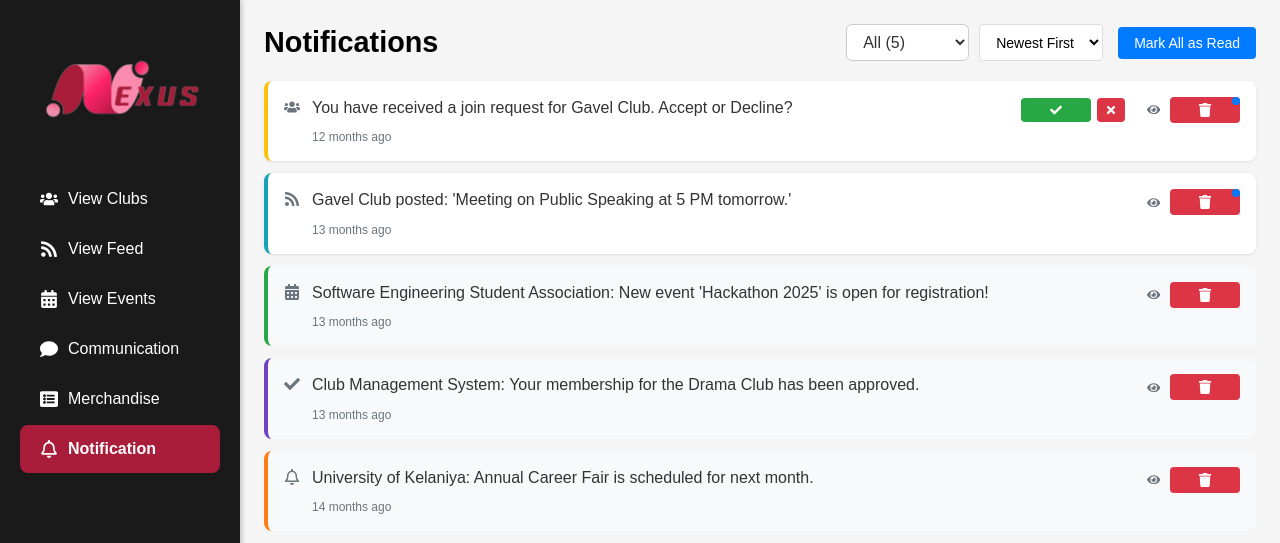
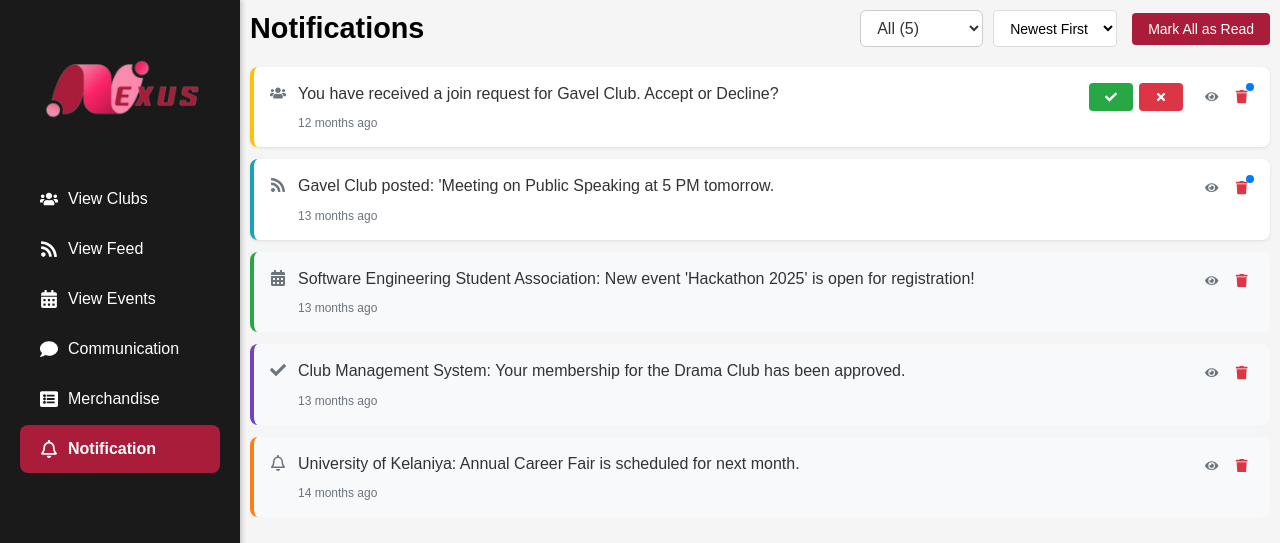
Before and after one commit to krypton-nexus/frontend, a React (Create React App) app: page /notification in a window 1280 px wide. Shown: the top 543 px of the page. Built offline with nearby package versions, Linux system fonts and the light colour scheme; no server answers; sample sign-in values are in the browser's storage.

Commit message:
Updated some styles

```diff
--- a/src/CSS/AddEvent.css
+++ b/src/CSS/AddEvent.css
@@ -189,6 +189,11 @@ thead {
   color: white;
 }
 
+thead:hover {
+  background-color: #a91d3a;
+  color: #fff;
+}
+
 th,
 td {
   padding: 12px;
@@ -197,9 +202,9 @@ td {
   border-bottom: 1px solid #ddd;
 }
 
-tr:hover {
+/* tr:hover {
   background: #f5f5f5;
-}
+} */
 
 .event-menu-container {
   position: absolute;
--- a/src/CSS/Notification.css
+++ b/src/CSS/Notification.css
@@ -1,4 +1,3 @@
-/* Enhanced Notification Styles */
 .notifications-header {
   display: flex;
   justify-content: space-between;
@@ -7,10 +6,11 @@
   flex-wrap: wrap;
   gap: 15px;
 }
-.notification_title{
+.notification_title {
   color: black !important;
   font-size: 30px;
 }
+
 .notifications-actions {
   display: flex;
   align-items: center;
@@ -40,7 +40,8 @@
 }
 
 .mark-all-read-btn {
-  background-color: #007bff;
+  /* background-color: #007bff; */
+  background-color: #a91d3a;
   color: white;
   border: none;
   padding: 8px 16px;
@@ -87,12 +88,13 @@
 
 .notification-card.unread {
   background-color: #fff;
+  /* background-color: #ede9fe; */
   border-left-color: #007bff;
   box-shadow: 0 1px 3px rgba(0, 0, 0, 0.1);
 }
 
 .notification-card.unread::before {
-  content: '';
+  content: "";
   position: absolute;
   top: 16px;
   right: 16px;
@@ -170,7 +172,7 @@
   margin-right: 8px;
 }
 
-.accept-btn,
+.notification-accept-btn,
 .decline-btn {
   padding: 6px 8px;
   border: none;
@@ -181,14 +183,16 @@
   display: flex;
   align-items: center;
   justify-content: center;
+  /* width: 70px; */
+  padding: 8px 16px;
 }
 
-.accept-btn {
+.notification-accept-btn {
   background-color: #28a745;
   color: white;
 }
 
-.accept-btn:hover {
+.notification-accept-btn:hover {
   background-color: #218838;
 }
 
@@ -207,9 +211,21 @@
   gap: 4px;
 }
 
+.notification-delete-btn {
+  background: none;
+  border: none;
+  padding: 6px;
+  border-radius: 4px;
+  cursor: pointer;
+  color: #dc3545;
+  transition: all 0.2s;
+  display: flex;
+  align-items: center;
+  justify-content: center;
+}
+
 .mark-read-btn,
-.mark-unread-btn,
-.delete-btn {
+.mark-unread-btn {
   background: none;
   border: none;
   padding: 6px;
@@ -228,7 +244,7 @@
   color: white;
 }
 
-.delete-btn:hover {
+.notification-delete-btn:hover {
   background-color: #dc3545;
   color: white;
 }
@@ -317,7 +333,7 @@
     flex: 1;
   }
 
-  .accept-btn,
+  .notification-accept-btn,
   .decline-btn {
     flex: 1;
     padding: 8px;
--- a/src/CSS/ViewEvents.css
+++ b/src/CSS/ViewEvents.css
@@ -202,17 +202,18 @@ html {
 .trending-events {
   min-width: 60%;
   width: 60%;
-  background: #9f9a9b;
+  /* background: #9f9a9b; */
   padding: 20px;
   border-radius: 15px;
   align-items: center;
   justify-content: center;
-  box-shadow: 4px 0 10px rgba(0, 0, 0, 0.1);
+  /* box-shadow: 4px 0 10px rgba(0, 0, 0, 0.1); */
 }
 
 .trending-my-events h2 {
   text-align: center;
   font-size: 1.5rem;
+  color: #a91d3a;
 }
 
 .trending-image {
--- a/src/CSS/ViewFeed.css
+++ b/src/CSS/ViewFeed.css
@@ -1,6 +1,3 @@
-/* ViewFeed.css */
-
-/* Overall container with sidebar + content */
 .view-feed-container {
   display: flex;
   min-height: 100vh;
@@ -8,8 +5,7 @@
   overflow-x: hidden;
 }
 
-/* Main content area (to the right of Sidebar) */
-.main-content {
+.feed-main-content {
   flex: 1;
   display: flex;
   flex-direction: column;
--- a/src/Components/AdminSidebar.jsx
+++ b/src/Components/AdminSidebar.jsx
@@ -16,7 +16,6 @@ import "../CSS/SideBar.css";
 import { Skeleton } from "@mui/material";
 import { height } from "@mui/system";
 import NotificationPopup from "./NotificationPopup";
-
 
 const BASE_URL = process.env.REACT_APP_BASE_URL;
 
@@ -183,19 +182,17 @@ const AdminSidebar = () => {
           {menuItems.map(({ path, label, icon }) => (
             <li
               key={label}
-              className={location.pathname === path ? "active" : ""}
-            >
+              className={location.pathname === path ? "active" : ""}>
               <Link to={path}>
                 {icon} {label}
               </Link>
             </li>
           ))}
-          <li>
+          <li className={showNotifications ? "active" : ""}>
             <div
               className="notifications"
               onClick={fetchNotificationsOnBell}
-              style={{ cursor: "pointer" }}
-            >
+              style={{ cursor: "pointer" }}>
               <FaRegBell /> Notification{" "}
               <span className="badge">{unreadCount}</span>
             </div>
@@ -218,7 +215,9 @@ const AdminSidebar = () => {
               right: 0,
               bottom: 0,
               zIndex: 99998,
-              backgroundColor: "transparent",
+              // backgroundColor: "transparent",
+              backgroundColor: "rgba(0, 0, 0, 0.5)", // dark transparent
+              zIndex: 999,
             }}
           />
           {notifLoading ? (
--- a/src/Components/NotificationPopup.jsx
+++ b/src/Components/NotificationPopup.jsx
@@ -19,17 +19,18 @@ const NotificationPopup = ({
 
   const popupPositionStyle = {
     position: "fixed",
-    top: "60px",
-    left: "400px",
+    top: "100px",
+    left: "500px",
+    // alignItems: "center",
     zIndex: 99999,
     backgroundColor: "#fff",
     color: "#000",
     boxShadow: "0 2px 8px rgba(0,0,0,0.25)",
-    width: "340px",
+    width: "400px",
     borderRadius: "10px",
     display: "flex",
     flexDirection: "column",
-    maxHeight: "420px",
+    maxHeight: "450px",
     minHeight: "200px",
   };
 
@@ -80,21 +81,22 @@ const NotificationPopup = ({
       <div
         className="notification-popup"
         style={popupPositionStyle}
-        onClick={(e) => e.stopPropagation()}
-      >
+        onClick={(e) => e.stopPropagation()}>
         {/* HEADER - Always visible */}
         <div style={headerStyle}>
           <span style={{ fontWeight: 600, fontSize: 16 }}>Notifications</span>
           <button
             onClick={onClose}
             style={{
-              background: "transparent",
+              // background: "transparent",
+              background: "none",
               border: "none",
-              fontSize: "22px",
+              color: "red",
+              fontSize: "28px",
+              fontWeight: "200",
               cursor: "pointer",
             }}
-            aria-label="Close notifications"
-          >
+            aria-label="Close notifications">
             &times;
           </button>
         </div>
@@ -111,8 +113,7 @@ const NotificationPopup = ({
               cursor: "pointer",
               borderRadius: "3px",
               fontSize: "14px",
-            }}
-          >
+            }}>
             Mark All as Read
           </button>
           <div>
@@ -124,9 +125,9 @@ const NotificationPopup = ({
                 border: "none",
                 borderRadius: 4,
                 padding: "2px 8px",
+                color: "#000",
                 cursor: "pointer",
-              }}
-            >
+              }}>
               All
             </button>
             <button
@@ -138,8 +139,7 @@ const NotificationPopup = ({
                 borderRadius: 4,
                 padding: "2px 8px",
                 cursor: "pointer",
-              }}
-            >
+              }}>
               Unread
             </button>
             <button
@@ -151,8 +151,7 @@ const NotificationPopup = ({
                 borderRadius: 4,
                 padding: "2px 8px",
                 cursor: "pointer",
-              }}
-            >
+              }}>
               Read
             </button>
           </div>
@@ -169,8 +168,7 @@ const NotificationPopup = ({
                     fontWeight: notif.is_read ? "normal" : "bold",
                     padding: "10px 0 10px 0",
                     borderBottom: "1px solid #f2f2f2",
-                  }}
-                >
+                  }}>
                   <div>{notif.notification}</div>
                   <div style={{ fontSize: "0.8em", color: "#666" }}>
                     {notif.formattedDate}
--- a/src/Pages/Notification.jsx
+++ b/src/Pages/Notification.jsx
@@ -42,7 +42,7 @@ const Notification = () => {
         {
           id: 2,
           message:
-            "Gavel Club posted: 'Meeting on Public Speaking at 5 PM tomorrow.'",
+            "Gavel Club posted: 'Meeting on Public Speaking at 5 PM tomorrow.",
           time: "2024-06-01T15:45:00Z",
           type: "post",
           read: false,
@@ -206,8 +206,7 @@ const Notification = () => {
                 <select
                   value={filter}
                   onChange={(e) => setFilter(e.target.value)}
-                  className="filter-select"
-                >
+                  className="filter-select">
                   <option value="all">All ({notifications.length})</option>
                   <option value="unread">Unread ({unreadCount})</option>
                   <option value="read">
@@ -217,8 +216,7 @@ const Notification = () => {
                 <select
                   value={sortBy}
                   onChange={(e) => setSortBy(e.target.value)}
-                  className="sort-select"
-                >
+                  className="sort-select">
                   <option value="newest">Newest First</option>
                   <option value="oldest">Oldest First</option>
                 </select>
@@ -248,8 +246,7 @@ const Notification = () => {
                   className={`notification-card ${
                     !notification.read ? "unread" : ""
                   } ${notification.type}`}
-                  key={notification.id}
-                >
+                  key={notification.id}>
                   <div className="notification-content">
                     <div className="notification-type-indicator">
                       {notification.type === "action" && <FaUsers />}
@@ -276,9 +273,8 @@ const Notification = () => {
                             onClick={() =>
                               handleJoinRequestAction(notification.id, "accept")
                             }
-                            className="accept-btn"
-                            title="Accept"
-                          >
+                            className="notification-accept-btn"
+                            title="Accept">
                             <FaCheck />
                           </button>
                           <button
@@ -289,8 +285,7 @@ const Notification = () => {
                               )
                             }
                             className="decline-btn"
-                            title="Decline"
-                          >
+                            title="Decline">
                             <FaTimes />
                           </button>
                         </div>
@@ -301,24 +296,21 @@ const Notification = () => {
                         <button
                           onClick={() => markAsUnread(notification.id)}
                           className="mark-unread-btn"
-                          title="Mark as unread"
-                        >
+                          title="Mark as unread">
                           <FaEye />
                         </button>
                       ) : (
                         <button
                           onClick={() => markAsRead(notification.id)}
                           className="mark-read-btn"
-                          title="Mark as read"
-                        >
+                          title="Mark as read">
                           <FaEye />
                         </button>
                       )}
                       <button
                         onClick={() => deleteNotification(notification.id)}
-                        className="delete-btn"
-                        title="Delete notification"
-                      >
+                        className="notification-delete-btn"
+                        title="Delete notification">
                         <FaTrash />
                       </button>
                     </div>
--- a/src/Pages/ViewFeed.jsx
+++ b/src/Pages/ViewFeed.jsx
@@ -147,7 +147,7 @@ const ViewFeed = () => {
     return (
       <div className="view-feed-container">
         <Sidebar />
-        <main className="main-content">
+        <main className="feed-main-content">
           <div className="feed-header">
             <h2 className="feed-title">Feed</h2>
             <div className="feed-controls">
@@ -188,8 +188,7 @@ const ViewFeed = () => {
             <select
               value={filter}
               onChange={(e) => setFilter(e.target.value)}
-              className="filter-select"
-            >
+              className="filter-select">
               <option value="all">All Types</option>
               <option value="club">Club Posts</option>
               <option value="announcement">Announcements</option>
@@ -200,8 +199,7 @@ const ViewFeed = () => {
               onClick={() =>
                 setSortBy((prev) => (prev === "newest" ? "oldest" : "newest"))
               }
-              className="sort-button"
-            >
+              className="sort-button">
               {sortBy === "newest" ? (
                 <>
                   <FaSortAmountDown /> Newest First
```
